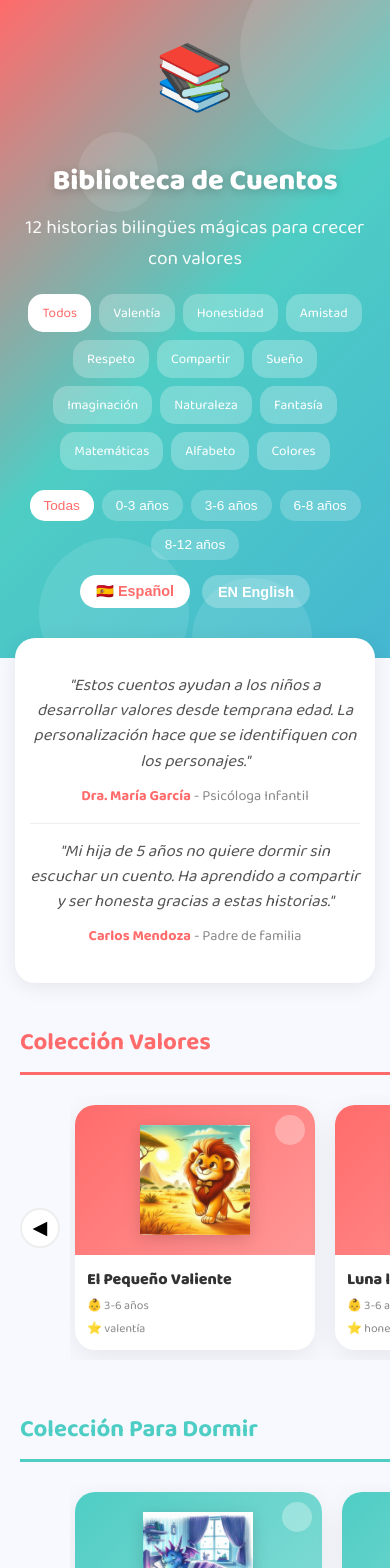
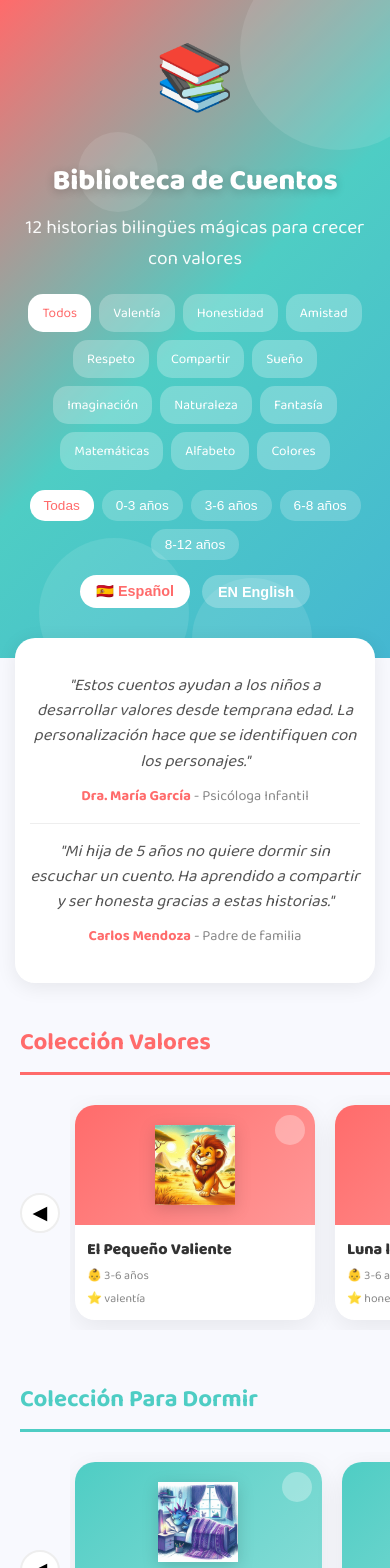
Before and after one commit to rodcas1982/hotmart-cuentos-svelte, a SvelteKit app: page / in a window 390 px wide. Shown: the top 1568 px of the page. Built offline with nearby package versions, Linux system fonts and the light colour scheme.

Commit message:
Fix: Carruseles adaptados para móvil

```diff
--- a/src/routes/+page.svelte
+++ b/src/routes/+page.svelte
@@ -570,6 +570,26 @@
 
     /* Mobile */
     @media (max-width: 600px) {
+
+        .carousel {
+            gap: 5px;
+        }
+
+        .carousel-btn {
+            width: 32px;
+            height: 32px;
+            font-size: 1rem;
+        }
+
+        .carousel-inner {
+            gap: 12px;
+            padding: 8px;
+        }
+
+        .carousel-inner .story-card {
+            min-width: 160px;
+        }
+
         header {
             padding: 40px 20px 50px;
         }
@@ -589,7 +609,7 @@
         }
 
         .card-img-wrap {
-            height: 150px;
+            height: 120px;
         }
 
         .card-body {
```
